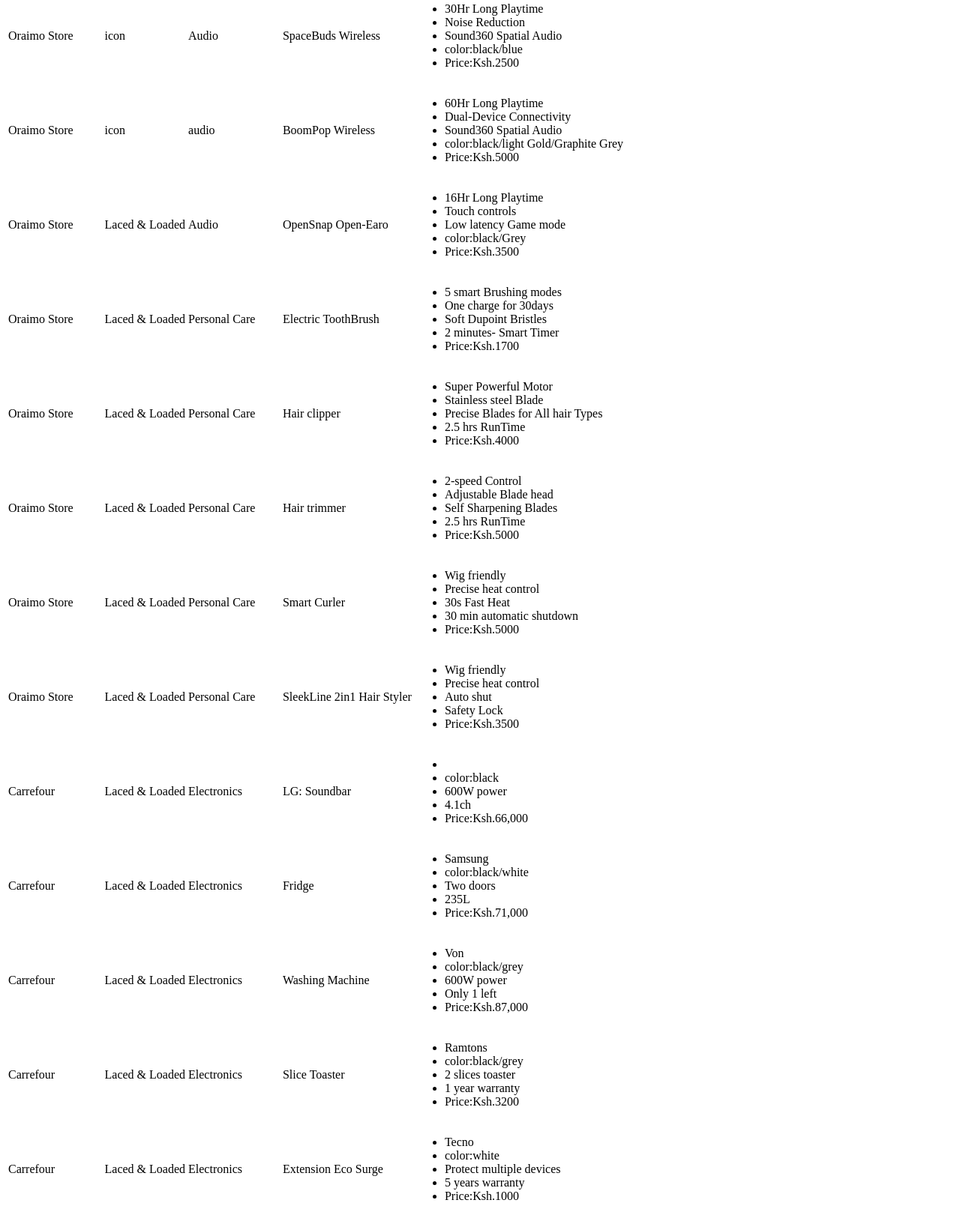
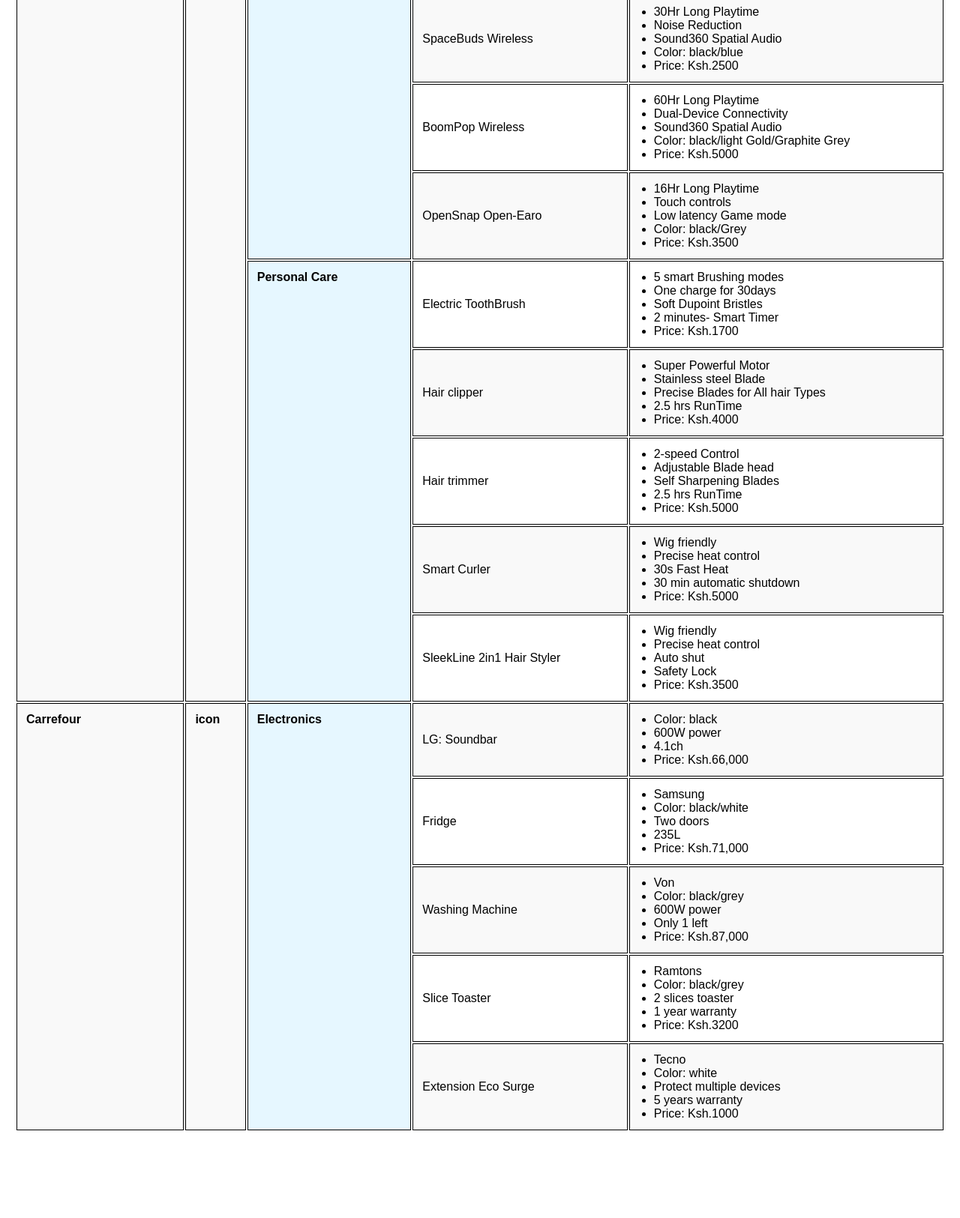
Before and after one commit to Gladys-Angela/E-commerceTable, a plain HTML site: page index.html in a window 1280 px wide. Shown: the part 370-1995 px from the top of the page at 75% size. After the commit the page ends 1900 px from the top, so only its background shows below. Drawn offline with Linux system fonts and the light colour scheme.

Commit message:
Html&Css

```diff
--- a/index.html
+++ b/index.html
@@ -6,100 +6,87 @@
     <title>E-Commerce Table</title>
     <link rel="stylesheet" href="style.css">
     <script src='https://kit.fontawesome.com/a076d05399.js' crossorigin='anonymous'></script>
+
 </head>
 <body>
     <h1>E-Commerce Table</h1>
     <table>
         <tr>
-            <th>E-Commerce firm</th>
+            <th>E-Commerce Firm</th>
             <th>Icon</th>
             <th>Product Category</th>
             <th>Product Name</th>
             <th>Product Description</th>
         </tr>
+
+        <!-- Oraimo Store - Audio Products -->
         <tr>
-            <td>Oraimo Store</td>
-            <td>icon</td>
-            <td>Audio</td>
+            <td rowspan="10">Oraimo Store</td>
+            <td rowspan="10">icon</td>
+            <td rowspan="5" class="category-header">Audio</td>
             <td>Necklace Headphones</td>
             <td>
                 <ul>
-                    <li>30Hr Playtime(Lights on)</li>
+                    <li>30Hr Playtime (Lights on)</li>
                     <li>Vibration Notification</li>
                     <li>Dual-Device Connectivity</li>
-                    <li>color:Sage Green/black/blue</li>
-                    <li>Price:Ksh.3000</li>
+                    <li>Color: Sage Green/black/blue</li>
+                    <li>Price: Ksh.3000</li>
                 </ul>
             </td>
         </tr>
         <tr>
-            <td>Oraimo Store</td>
-            <td>Icon</td>
-            <td>Audio</td>
             <td>Airbuds4 Wireless</td>
             <td>
                 <ul>
                     <li>38Hr Long Playtime</li>
                     <li>LED Screen Display</li>
                     <li>AniFast Fast Charging</li>
-                    <li>color:black/blue</li>
-                    <li>Price:Ksh.4000</li>
-
+                    <li>Color: black/blue</li>
+                    <li>Price: Ksh.4000</li>
                 </ul>
             </td>
         </tr>
         <tr>
-            <td>Oraimo Store</td>
-            <td>icon</td>
-            <td>Audio</td>
             <td>SpaceBuds Wireless</td>
             <td>
                 <ul>
                     <li>30Hr Long Playtime</li>
                     <li>Noise Reduction</li>
                     <li>Sound360 Spatial Audio</li>
-                    <li>color:black/blue</li>
-                    <li>Price:Ksh.2500</li>
-
+                    <li>Color: black/blue</li>
+                    <li>Price: Ksh.2500</li>
                 </ul>
             </td>
         </tr>
         <tr>
-            <td>Oraimo Store</td>
-            <td>icon</td>
-            <td>audio</td>
             <td>BoomPop Wireless</td>
             <td>
                 <ul>
                     <li>60Hr Long Playtime</li>
                     <li>Dual-Device Connectivity</li>
                     <li>Sound360 Spatial Audio</li>
-                    <li>color:black/light Gold/Graphite Grey</li>
-                    <li>Price:Ksh.5000</li>
-
+                    <li>Color: black/light Gold/Graphite Grey</li>
+                    <li>Price: Ksh.5000</li>
                 </ul>
             </td>
         </tr>
         <tr>
-            <td>Oraimo Store</td>
-            <td>Laced & Loaded</td>
-            <td>Audio</td>
             <td>OpenSnap Open-Earo</td>
             <td>
                 <ul>
                     <li>16Hr Long Playtime</li>
                     <li>Touch controls</li>
                     <li>Low latency Game mode</li>
-                    <li>color:black/Grey</li>
-                    <li>Price:Ksh.3500</li>
-
+                    <li>Color: black/Grey</li>
+                    <li>Price: Ksh.3500</li>
                 </ul>
             </td>
         </tr>
+
+        <!-- Oraimo Store - Personal Care Products -->
         <tr>
-            <td>Oraimo Store</td>
-            <td>Laced & Loaded</td>
-            <td>Personal Care</td>
+            <td rowspan="5" class="category-header">Personal Care</td>
             <td>Electric ToothBrush</td>
             <td>
                 <ul>
@@ -107,15 +94,11 @@
                     <li>One charge for 30days</li>
                     <li>Soft Dupoint Bristles</li>
                     <li>2 minutes- Smart Timer</li>
-                    <li>Price:Ksh.1700</li>
-
+                    <li>Price: Ksh.1700</li>
                 </ul>
             </td>
         </tr>
         <tr>
-            <td>Oraimo Store</td>
-            <td>Laced & Loaded</td>
-            <td>Personal Care</td>
             <td>Hair clipper</td>
             <td>
                 <ul>
@@ -123,15 +106,11 @@
                     <li>Stainless steel Blade</li>
                     <li>Precise Blades for All hair Types</li>
                     <li>2.5 hrs RunTime</li>
-                    <li>Price:Ksh.4000</li>
-
+                    <li>Price: Ksh.4000</li>
                 </ul>
             </td>
         </tr>
         <tr>
-            <td>Oraimo Store</td>
-            <td>Laced & Loaded</td>
-            <td>Personal Care</td>
             <td>Hair trimmer</td>
             <td>
                 <ul>
@@ -139,15 +118,11 @@
                     <li>Adjustable Blade head</li>
                     <li>Self Sharpening Blades</li>
                     <li>2.5 hrs RunTime</li>
-                    <li>Price:Ksh.5000</li>
-
+                    <li>Price: Ksh.5000</li>
                 </ul>
             </td>
         </tr>
         <tr>
-            <td>Oraimo Store</td>
-            <td>Laced & Loaded</td>
-            <td>Personal Care</td>
             <td>Smart Curler</td>
             <td>
                 <ul>
@@ -155,15 +130,11 @@
                     <li>Precise heat control</li>
                     <li>30s Fast Heat</li>
                     <li>30 min automatic shutdown</li>
-                    <li>Price:Ksh.5000</li>
-
+                    <li>Price: Ksh.5000</li>
                 </ul>
             </td>
         </tr>
         <tr>
-            <td>Oraimo Store</td>
-            <td>Laced & Loaded</td>
-            <td>Personal Care</td>
             <td>SleekLine 2in1 Hair Styler</td>
             <td>
                 <ul>
@@ -171,88 +142,71 @@
                     <li>Precise heat control</li>
                     <li>Auto shut</li>
                     <li>Safety Lock</li>
-                    <li>Price:Ksh.3500</li>
+                    <li>Price: Ksh.3500</li>
+                </ul>
+            </td>
+        </tr>
 
+        <!-- Carrefour - Electronics Products -->
+        <tr>
+            <td rowspan="5">Carrefour</td>
+            <td rowspan="5">icon</td>
+            <td rowspan="5" class="category-header">Electronics</td>
+            <td>LG: Soundbar</td>
+            <td>
+                <ul>
+                    <li>Color: black</li>
+                    <li>600W power</li>
+                    <li>4.1ch</li>
+                    <li>Price: Ksh.66,000</li>
                 </ul>
             </td>
         </tr>
         <tr>
-            <td>Carrefour</td>
-            <td>Laced & Loaded</td>
-            <td>Electronics</td>
-            <td>LG: Soundbar</td>
+            <td>Fridge</td>
             <td>
                 <ul>
-                    <li></li>
-                    <li>color:black</li>
-                    <li>600W power</li>
-                    <li>4.1ch</li>
-                    <li>Price:Ksh.66,000</li>
-
+                    <li>Samsung</li>
+                    <li>Color: black/white</li>
+                    <li>Two doors</li>
+                    <li>235L</li>
+                    <li>Price: Ksh.71,000</li>
                 </ul>
             </td>
         </tr>
         <tr>
-            <td>Carrefour</td>
-            <td>Laced & Loaded</td>
-            <td>Electronics</td>
-            <td>Fridge</td>
+            <td>Washing Machine</td>
             <td>
                 <ul>
-                    <li>Samsung</li>
-                    <li>color:black/white</li>
-                    <li>Two doors</li>
-                    <li>235L</li>
-                    <li>Price:Ksh.71,000</li>
-
+                    <li>Von</li>
+                    <li>Color: black/grey</li>
+                    <li>600W power</li>
+                    <li>Only 1 left</li>
+                    <li>Price: Ksh.87,000</li>
                 </ul>
             </td>
         </tr>
         <tr>
-            <td>Carrefour</td>
-            <td>Laced & Loaded</td>
-            <td>Electronics</td>
-            <td>Washing Machine</td>
+            <td>Slice Toaster</td>
             <td>
                 <ul>
-                    <li>Von</li>
-                    <li>color:black/grey</li>
-                    <li>600W power</li>
-                    <li>Only 1 left</li>
-                    <li>Price:Ksh.87,000</li>
-
+                    <li>Ramtons</li>
+                    <li>Color: black/grey</li>
+                    <li>2 slices toaster</li>
+                    <li>1 year warranty</li>
+                    <li>Price: Ksh.3200</li>
                 </ul>
             </td>
         </tr>
         <tr>
-            <td>Carrefour</td>
-            <td>Laced & Loaded</td>
-            <td>Electronics</td>
-            <td>Slice Toaster</td>
-            <td>
-                <ul>
-                    <li>Ramtons</li>
-                    <li>color:black/grey</li>
-                    <li>2 slices toaster</li>
-                    <li>1 year warranty</li>
-                    <li>Price:Ksh.3200</li>
-
-                </ul>
-            </td>
-        </tr>
-        <tr>
-            <td>Carrefour</td>
-            <td>Laced & Loaded</td>
-            <td>Electronics</td>
             <td>Extension Eco Surge</td>
             <td>
                 <ul>
                     <li>Tecno</li>
-                    <li>color:white</li>
+                    <li>Color: white</li>
                     <li>Protect multiple devices</li>
-                    <li> 5 years warranty</li>
-                    <li>Price:Ksh.1000</li>
-
+                    <li>5 years warranty</li>
+                    <li>Price: Ksh.1000</li>
                 </ul>
             </td>
         </tr>
--- a/style.css
+++ b/style.css
@@ -0,0 +1,47 @@
+
+body {
+    font-family: Arial, sans-serif;
+    margin: 20px;
+}
+
+h1 {
+    text-align: center;
+    color: #333;
+}
+
+table {
+    width: 100%;
+    bottom: border-collapse: collapse;
+    margin-top: 20px;
+
+}
+
+th, td {
+    border: 1px solid black;
+    padding: 12px;
+    text-align: left;
+}
+
+th {
+    background-color: #f4f4f4;
+    font-weight: bold;
+}
+
+tr:nth-child(even) {
+    background-color: #f9f9f9;
+}
+
+.category-header {
+    background-color: #e6f7ff;
+    font-weight: bold;
+}
+
+td[rowspan] {
+    vertical-align: top;
+    font-weight: bold;
+}
+
+ul {
+    margin: 0;
+    padding-left: 20px;
+}
```
